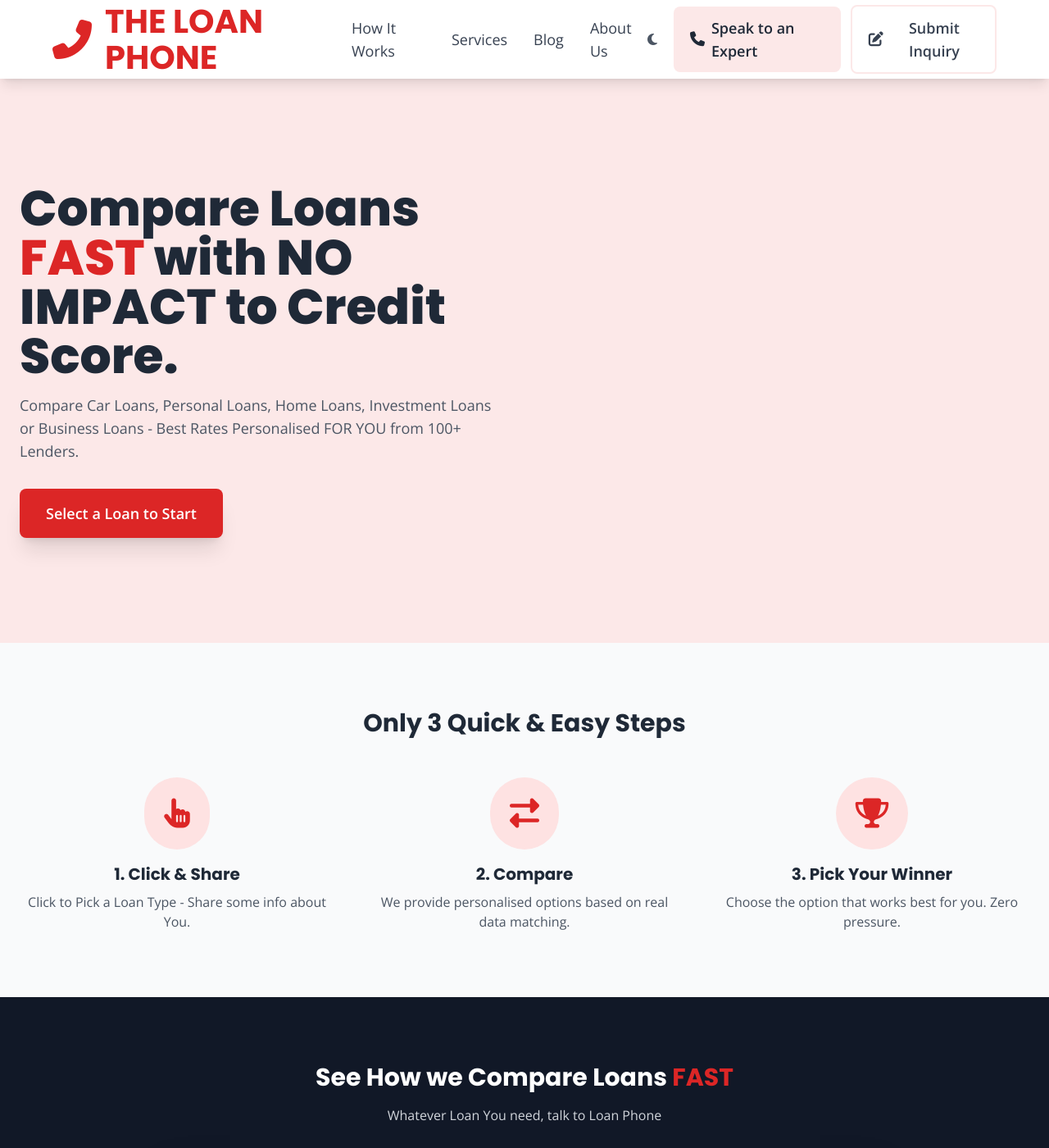
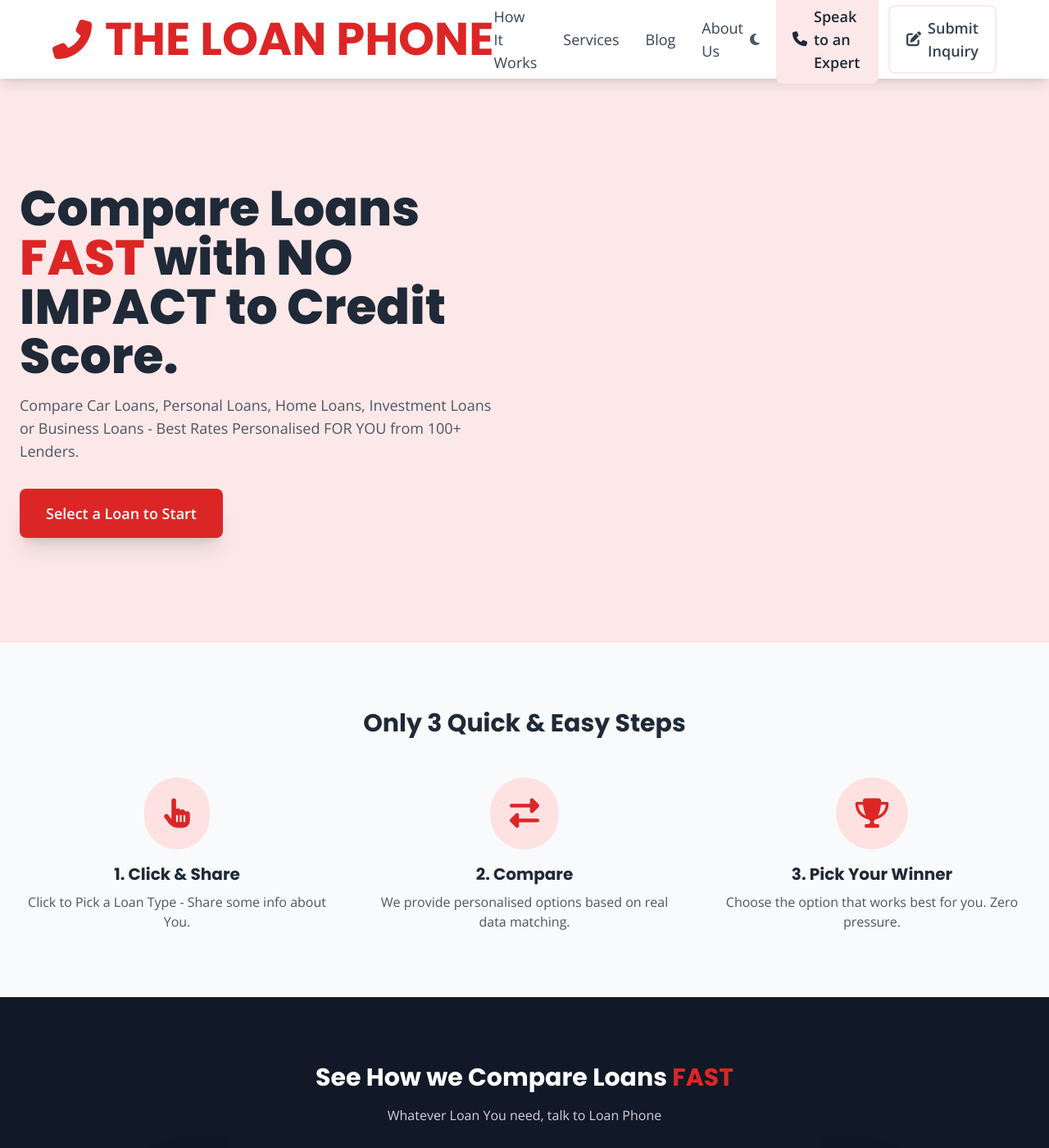
Before and after one commit to AMSumo9/loan-phone-website, a Jekyll site: the page built from index.md, in a window 1280 px wide and 1400 px high. Shown: the whole window at 82% size. Built offline with Jekyll 4.4.1, drawn with Linux system fonts in a browser that asks for light colours; nearby versions of some CDN libraries; a script that is not in the unit is left out; grey boxes are pictures that could not be loaded.

Commit message:
Update header.html

```diff
--- a/_includes/header.html
+++ b/_includes/header.html
@@ -136,10 +136,11 @@ header .container {
     box-sizing: border-box;
 }
 
-/* Responsive company name - simple and effective */
+/* Responsive company name - single line on desktop */
 .company-name {
-    font-size: 2.5rem; /* Good size for desktop */
+    font-size: 3.5rem; /* Larger for desktop - single line */
     line-height: 1.1;
+    white-space: nowrap; /* Prevent wrapping on desktop */
 }
 
 /* Tablet adjustments */
```
